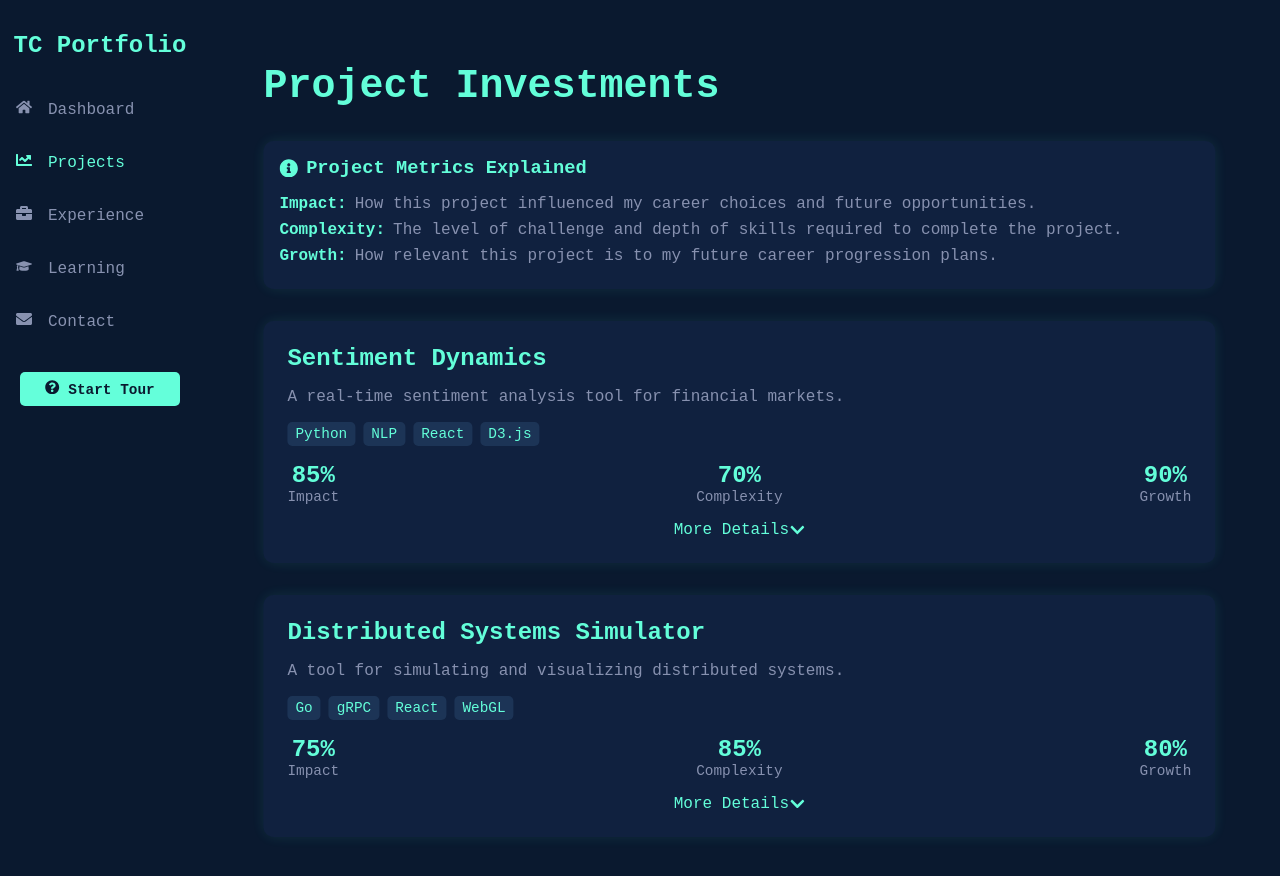
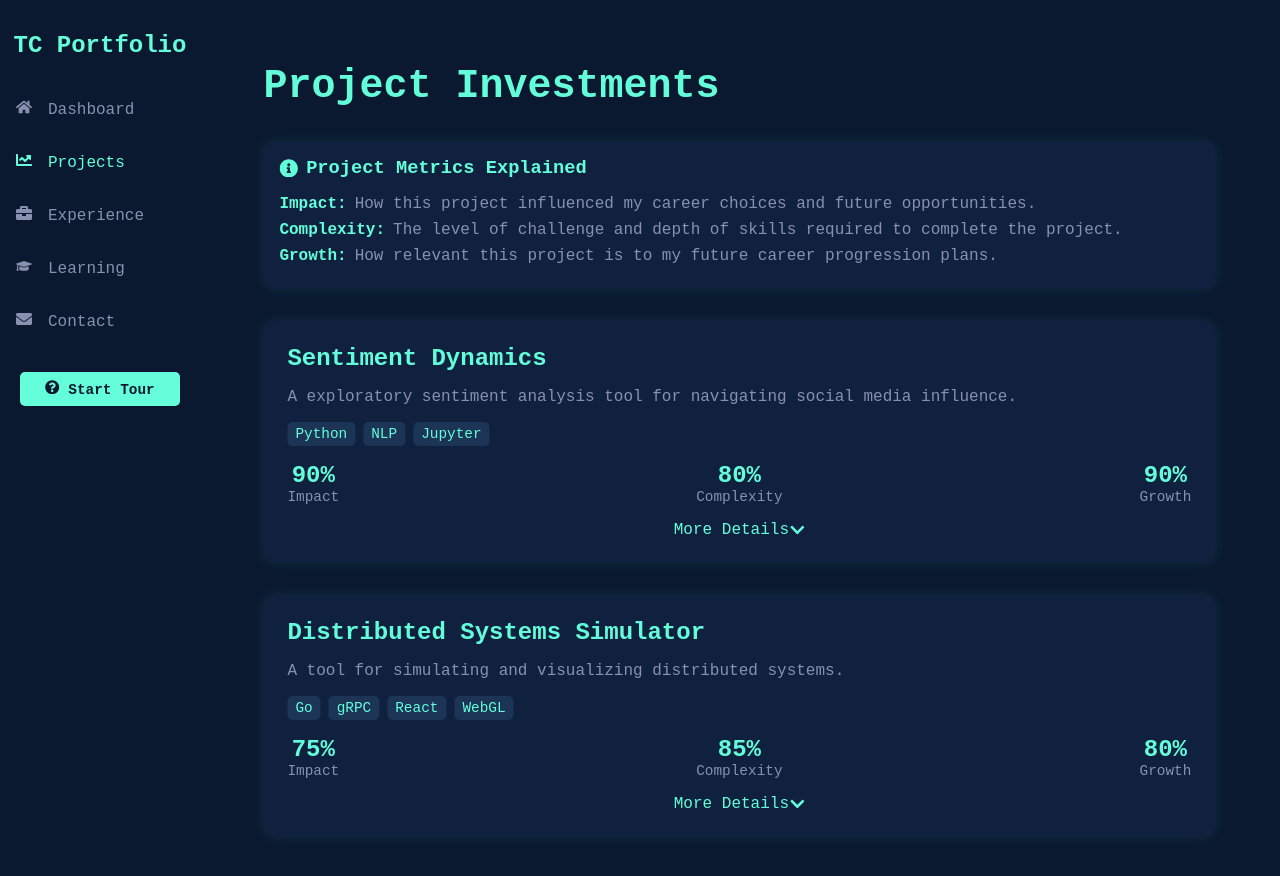
Before and after one commit to tyler-carty/tyler-carty.github.io, a React (Create React App) app: page /projects in a window 1280 px wide. Shown: the top 876 px of the page. Built offline with nearby package versions, Linux system fonts and the light colour scheme.

Commit message:
some project info

```diff
--- a/src/components/ProjectInvestments.js
+++ b/src/components/ProjectInvestments.js
@@ -147,16 +147,16 @@ const ProjectInvestments = ({ onReady }) => {
     const [projects] = useState([
         {
             title: "Sentiment Dynamics",
-            description: "A real-time sentiment analysis tool for financial markets.",
-            techStack: ["Python", "NLP", "React", "D3.js"],
+            description: "A exploratory sentiment analysis tool for navigating social media influence.",
+            techStack: ["Python", "NLP", "Jupyter"],
             metrics: {
-                impact: 85,
-                complexity: 70,
+                impact: 90,
+                complexity: 80,
                 growth: 90
             },
-            github: "https://github.com/username/sentiment-dynamics",
-            liveDemo: "https://sentiment-dynamics.demo.com",
-            impact: "This project opened doors to fintech opportunities and deepened my NLP expertise."
+            github: "https://github.com/username/link",
+            liveDemo: "https://link.com",
+            impact: "This project opened doors to fintech opportunities and deepened my NLP and ML knowledge."
         },
         {
             title: "Distributed Systems Simulator",
```
